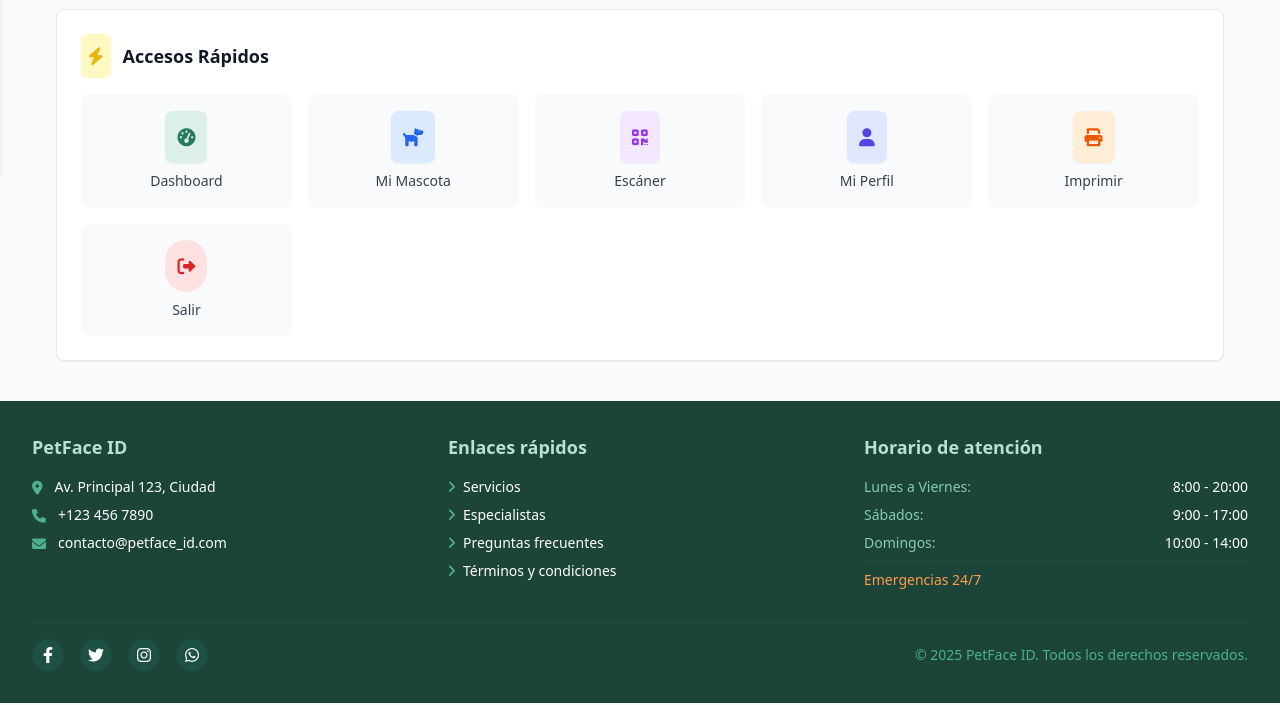
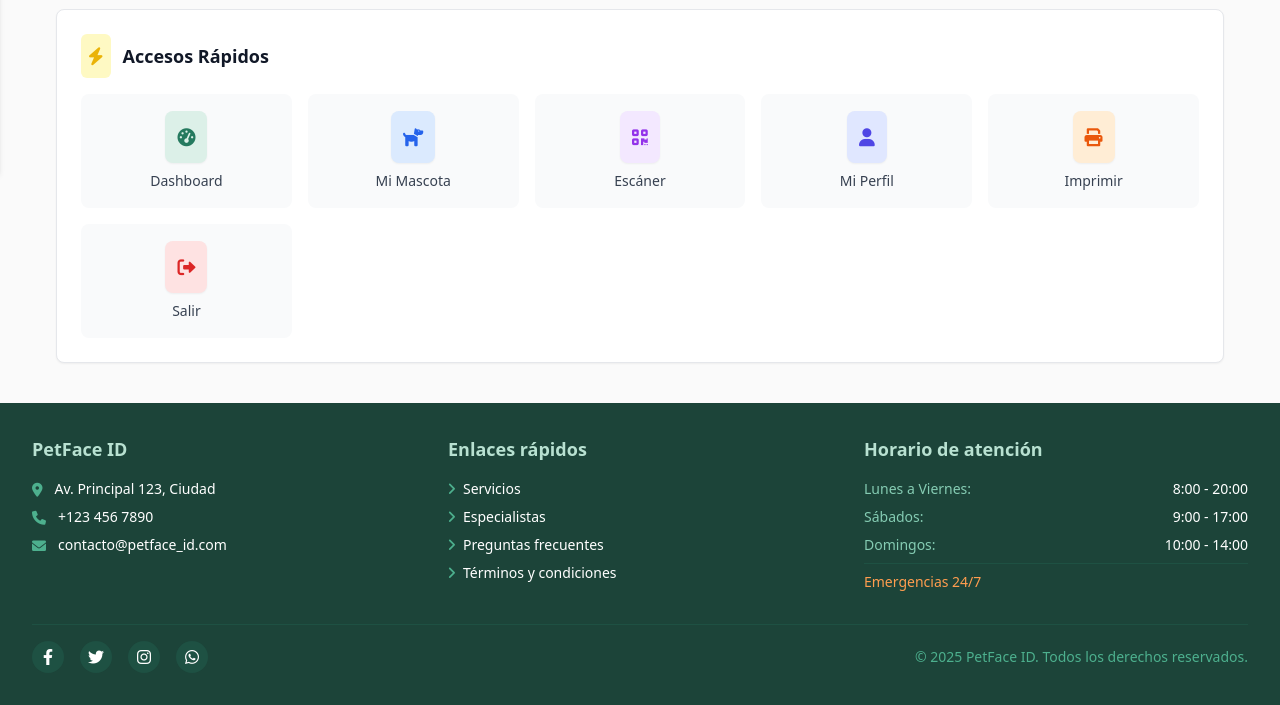
Before and after one commit to LuisArguello1/Veterinaria, a Django app: page /dashboard/ in a window 1280 px wide. Shown: the part 627-1332 px from the top of the page. Run offline with Django 5.2, Linux system fonts and the light colour scheme; the visitor is signed in with stand-in values (Sample User, id 1); data that the repository does not hold is empty; some libraries are stand-ins or nearby versions.

Commit message:
Correcciones de consistencia en estilos del dashboard

```diff
--- a/templates/layouts/dashboard.html
+++ b/templates/layouts/dashboard.html
@@ -148,57 +148,67 @@
 
         {% elif role == 'VET' or role == 'ADMIN' %}
             <!-- Métricas para veterinarios y administradores -->
-            <div class="bg-white p-4 rounded-lg shadow-sm border border-gray-200 hover:shadow-md transition-shadow">
-                <div class="flex items-center justify-between">
+            <div class="stat-card bg-white p-5 rounded-lg shadow-sm border border-gray-200 hover:shadow-md transition-all duration-300 relative overflow-hidden">
+                <div class="absolute right-0 top-0 w-16 h-16 bg-blue-50 rounded-bl-3xl -mr-6 -mt-6 z-0"></div>
+                <div class="relative z-10 flex items-center justify-between">
                     <div>
-                        <p class="text-sm text-gray-600 font-medium">Total Mascotas</p>
-                        <p class="text-2xl font-bold text-blue-600 mt-1">{{ total_mascotas|default:0 }}</p>
+                        <p class="text-sm text-gray-600 font-medium uppercase tracking-wide">Total Mascotas</p>
+                        <p class="text-2xl font-bold text-blue-600 mt-2">{{ total_mascotas|default:0 }}</p>
                     </div>
-                    <div class="bg-blue-100 p-3 rounded-full">
+                    <div class="bg-blue-100 p-3 rounded-lg shadow-sm">
                         <i class="fas fa-dog text-blue-600 text-lg"></i>
                     </div>
                 </div>
-                <div class="mt-2 text-xs text-gray-500">
-                    +{{ mascotas_nuevas_semana|default:0 }} esta semana
+                <div class="mt-3 pt-3 text-xs text-gray-500 border-t border-gray-100">
+                    <span><i class="fas fa-plus-circle mr-1"></i> {{ mascotas_nuevas_semana|default:0 }} esta semana</span>
                 </div>
             </div>
 
-            <div class="bg-white p-4 rounded-lg shadow-sm border border-gray-200 hover:shadow-md transition-shadow">
-                <div class="flex items-center justify-between">
+            <div class="stat-card bg-white p-5 rounded-lg shadow-sm border border-gray-200 hover:shadow-md transition-all duration-300 relative overflow-hidden">
+                <div class="absolute right-0 top-0 w-16 h-16 bg-green-50 rounded-bl-3xl -mr-6 -mt-6 z-0"></div>
+                <div class="relative z-10 flex items-center justify-between">
                     <div>
-                        <p class="text-sm text-gray-600 font-medium">Usuarios</p>
-                        <p class="text-2xl font-bold text-green-600 mt-1">{{ total_usuarios|default:0 }}</p>
+                        <p class="text-sm text-gray-600 font-medium uppercase tracking-wide">Usuarios</p>
+                        <p class="text-2xl font-bold text-green-600 mt-2">{{ total_usuarios|default:0 }}</p>
                     </div>
-                    <div class="bg-green-100 p-3 rounded-full">
+                    <div class="bg-green-100 p-3 rounded-lg shadow-sm">
                         <i class="fas fa-users text-green-600 text-lg"></i>
                     </div>
                 </div>
+                <div class="mt-3 pt-3 text-xs text-gray-500 border-t border-gray-100">
+                    <span><i class="fas fa-info-circle mr-1"></i> Registrados en la plataforma</span>
+                </div>
             </div>
 
-            <div class="bg-white p-4 rounded-lg shadow-sm border border-gray-200 hover:shadow-md transition-shadow">
-                <div class="flex items-center justify-between">
+            <div class="stat-card bg-white p-5 rounded-lg shadow-sm border border-gray-200 hover:shadow-md transition-all duration-300 relative overflow-hidden">
+                <div class="absolute right-0 top-0 w-16 h-16 bg-purple-50 rounded-bl-3xl -mr-6 -mt-6 z-0"></div>
+                <div class="relative z-10 flex items-center justify-between">
                     <div>
-                        <p class="text-sm text-gray-600 font-medium">Reconocimientos</p>
-                        <p class="text-2xl font-bold text-purple-600 mt-1">{{ reconocimientos_hoy|default:0 }}</p>
+                        <p class="text-sm text-gray-600 font-medium uppercase tracking-wide">Reconocimientos</p>
+                        <p class="text-2xl font-bold text-purple-600 mt-2">{{ reconocimientos_hoy|default:0 }}</p>
                     </div>
-                    <div class="bg-purple-100 p-3 rounded-full">
+                    <div class="bg-purple-100 p-3 rounded-lg shadow-sm">
                         <i class="fas fa-eye text-purple-600 text-lg"></i>
                     </div>
                 </div>
-                <div class="mt-2 text-xs text-gray-500">
-                    Hoy
+                <div class="mt-3 pt-3 text-xs text-gray-500 border-t border-gray-100">
+                    <span><i class="fas fa-calendar-day mr-1"></i> Hoy</span>
                 </div>
             </div>
 
-            <div class="bg-white p-4 rounded-lg shadow-sm border border-gray-200 hover:shadow-md transition-shadow">
-                <div class="flex items-center justify-between">
+            <div class="stat-card bg-white p-5 rounded-lg shadow-sm border border-gray-200 hover:shadow-md transition-all duration-300 relative overflow-hidden">
+                <div class="absolute right-0 top-0 w-16 h-16 bg-indigo-50 rounded-bl-3xl -mr-6 -mt-6 z-0"></div>
+                <div class="relative z-10 flex items-center justify-between">
                     <div>
-                        <p class="text-sm text-gray-600 font-medium">Entrenadas</p>
-                        <p class="text-2xl font-bold text-indigo-600 mt-1">{{ mascotas_entrenadas|default:0 }}</p>
+                        <p class="text-sm text-gray-600 font-medium uppercase tracking-wide">Entrenadas</p>
+                        <p class="text-2xl font-bold text-indigo-600 mt-2">{{ mascotas_entrenadas|default:0 }}</p>
                     </div>
-                    <div class="bg-indigo-100 p-3 rounded-full">
+                    <div class="bg-indigo-100 p-3 rounded-lg shadow-sm">
                         <i class="fas fa-fingerprint text-indigo-600 text-lg"></i>
                     </div>
+                </div>
+                <div class="mt-3 pt-3 text-xs text-gray-500 border-t border-gray-100">
+                    <span><i class="fas fa-check-circle mr-1"></i> Con biometría completa</span>
                 </div>
             </div>
         {% endif %}
@@ -374,7 +384,7 @@
 
             {% if role == 'OWNER' or role == 'ADMIN' %}
             <!-- Mi Mascota (Propietarios y Admin) -->
-            <a href="{% url 'mascota:main_register' %}" class="flex flex-col items-center p-4 bg-gray-50 hover:bg-blue-50 rounded-lg transition-all duration-300 group border border-transparent hover:border-blue-100">
+            <a href="{% url 'mascota:main_register' %}" class="quick-access flex flex-col items-center p-4 bg-gray-50 hover:bg-blue-50 rounded-lg transition-all duration-300 group border border-transparent hover:border-blue-100">
                 <div class="bg-blue-100 p-3 rounded-lg mb-2 group-hover:bg-blue-200 transition-all duration-300 shadow-sm">
                     <i class="fas fa-dog text-blue-600 text-lg"></i>
                 </div>
@@ -384,7 +394,7 @@
 
             {% if role == 'VET' or role == 'ADMIN' %}
             <!-- Gestión de Usuarios (Veterinarios y Admin) -->
-            <a href="{% url 'auth:users_list' %}" class="flex flex-col items-center p-4 bg-gray-50 hover:bg-green-50 rounded-lg transition-all duration-300 group border border-transparent hover:border-green-100">
+            <a href="{% url 'auth:users_list' %}" class="quick-access flex flex-col items-center p-4 bg-gray-50 hover:bg-green-50 rounded-lg transition-all duration-300 group border border-transparent hover:border-green-100">
                 <div class="bg-green-100 p-3 rounded-lg mb-2 group-hover:bg-green-200 transition-all duration-300 shadow-sm">
                     <i class="fas fa-users text-green-600 text-lg"></i>
                 </div>
@@ -393,7 +403,7 @@
             {% endif %}
 
             <!-- Escáner (Todos los roles) -->
-            <a href="{% url 'mascota:scanner' %}" class="flex flex-col items-center p-4 bg-gray-50 hover:bg-purple-50 rounded-lg transition-all duration-300 group border border-transparent hover:border-purple-100">
+            <a href="{% url 'mascota:scanner' %}" class="quick-access flex flex-col items-center p-4 bg-gray-50 hover:bg-purple-50 rounded-lg transition-all duration-300 group border border-transparent hover:border-purple-100">
                 <div class="bg-purple-100 p-3 rounded-lg mb-2 group-hover:bg-purple-200 transition-all duration-300 shadow-sm">
                     <i class="fas fa-qrcode text-purple-600 text-lg"></i>
                 </div>
@@ -401,7 +411,7 @@
             </a>
 
             <!-- Mi Perfil (Todos los roles) -->
-            <a href="{% url 'auth:profile' %}" class="flex flex-col items-center p-4 bg-gray-50 hover:bg-indigo-50 rounded-lg transition-all duration-300 group border border-transparent hover:border-indigo-100">
+            <a href="{% url 'auth:profile' %}" class="quick-access flex flex-col items-center p-4 bg-gray-50 hover:bg-indigo-50 rounded-lg transition-all duration-300 group border border-transparent hover:border-indigo-100">
                 <div class="bg-indigo-100 p-3 rounded-lg mb-2 group-hover:bg-indigo-200 transition-all duration-300 shadow-sm">
                     <i class="fas fa-user text-indigo-600 text-lg"></i>
                 </div>
@@ -410,34 +420,34 @@
 
             {% if role == 'OWNER' %}
             <!-- Acciones adicionales para propietarios -->
-            <a href="#" onclick="window.print()" class="flex flex-col items-center p-4 bg-gray-50 hover:bg-orange-50 rounded-lg transition-all duration-300 group border border-transparent hover:border-orange-100">
+            <a href="#" onclick="window.print()" class="quick-access flex flex-col items-center p-4 bg-gray-50 hover:bg-orange-50 rounded-lg transition-all duration-300 group border border-transparent hover:border-orange-100">
                 <div class="bg-orange-100 p-3 rounded-lg mb-2 group-hover:bg-orange-200 transition-all duration-300 shadow-sm">
                     <i class="fas fa-print text-orange-600 text-lg"></i>
                 </div>
                 <span class="text-sm font-medium text-gray-700 group-hover:text-orange-700 transition-colors duration-300">Imprimir</span>
             </a>
 
-            <a href="{% url 'auth:logout' %}" class="flex flex-col items-center p-4 bg-gray-50 hover:bg-red-50 rounded-lg transition-colors group">
-                <div class="bg-red-100 p-3 rounded-full mb-2 group-hover:bg-red-200 transition-colors">
+            <a href="{% url 'auth:logout' %}" class="quick-access flex flex-col items-center p-4 bg-gray-50 hover:bg-red-50 rounded-lg transition-all duration-300 group border border-transparent hover:border-red-100">
+                <div class="bg-red-100 p-3 rounded-lg mb-2 group-hover:bg-red-200 transition-all duration-300 shadow-sm">
                     <i class="fas fa-sign-out-alt text-red-600 text-lg"></i>
                 </div>
-                <span class="text-sm font-medium text-gray-700 group-hover:text-red-700">Salir</span>
+                <span class="text-sm font-medium text-gray-700 group-hover:text-red-700 transition-colors duration-300">Salir</span>
             </a>
 
             {% elif role == 'VET' or role == 'ADMIN' %}
             <!-- Acciones adicionales para veterinarios/admin -->
-            <a href="#" class="flex flex-col items-center p-4 bg-gray-50 hover:bg-yellow-50 rounded-lg transition-all duration-300 group border border-transparent hover:border-yellow-100">
+            <a href="#" class="quick-access flex flex-col items-center p-4 bg-gray-50 hover:bg-yellow-50 rounded-lg transition-all duration-300 group border border-transparent hover:border-yellow-100">
                 <div class="bg-yellow-100 p-3 rounded-lg mb-2 group-hover:bg-yellow-200 transition-all duration-300 shadow-sm">
                     <i class="fas fa-chart-bar text-yellow-600 text-lg"></i>
                 </div>
                 <span class="text-sm font-medium text-gray-700 group-hover:text-yellow-700 transition-colors duration-300">Reportes</span>
             </a>
 
-            <a href="{% url 'auth:logout' %}" class="flex flex-col items-center p-4 bg-gray-50 hover:bg-red-50 rounded-lg transition-colors group">
-                <div class="bg-red-100 p-3 rounded-full mb-2 group-hover:bg-red-200 transition-colors">
+            <a href="{% url 'auth:logout' %}" class="quick-access flex flex-col items-center p-4 bg-gray-50 hover:bg-red-50 rounded-lg transition-all duration-300 group border border-transparent hover:border-red-100">
+                <div class="bg-red-100 p-3 rounded-lg mb-2 group-hover:bg-red-200 transition-all duration-300 shadow-sm">
                     <i class="fas fa-sign-out-alt text-red-600 text-lg"></i>
                 </div>
-                <span class="text-sm font-medium text-gray-700 group-hover:text-red-700">Salir</span>
+                <span class="text-sm font-medium text-gray-700 group-hover:text-red-700 transition-colors duration-300">Salir</span>
             </a>
             {% endif %}
         </div>
```
